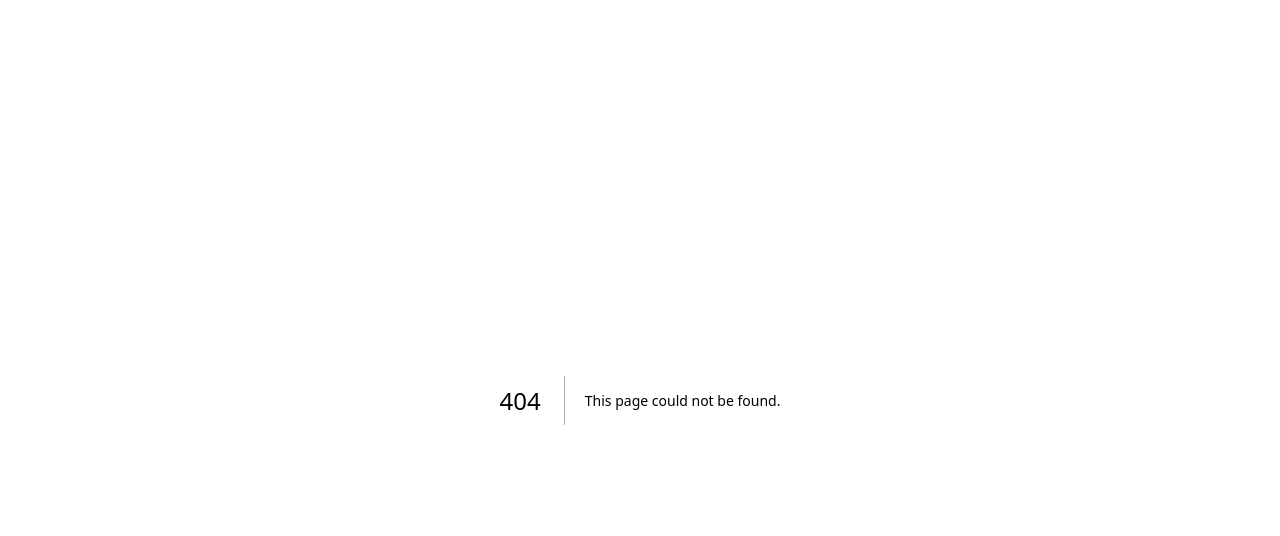
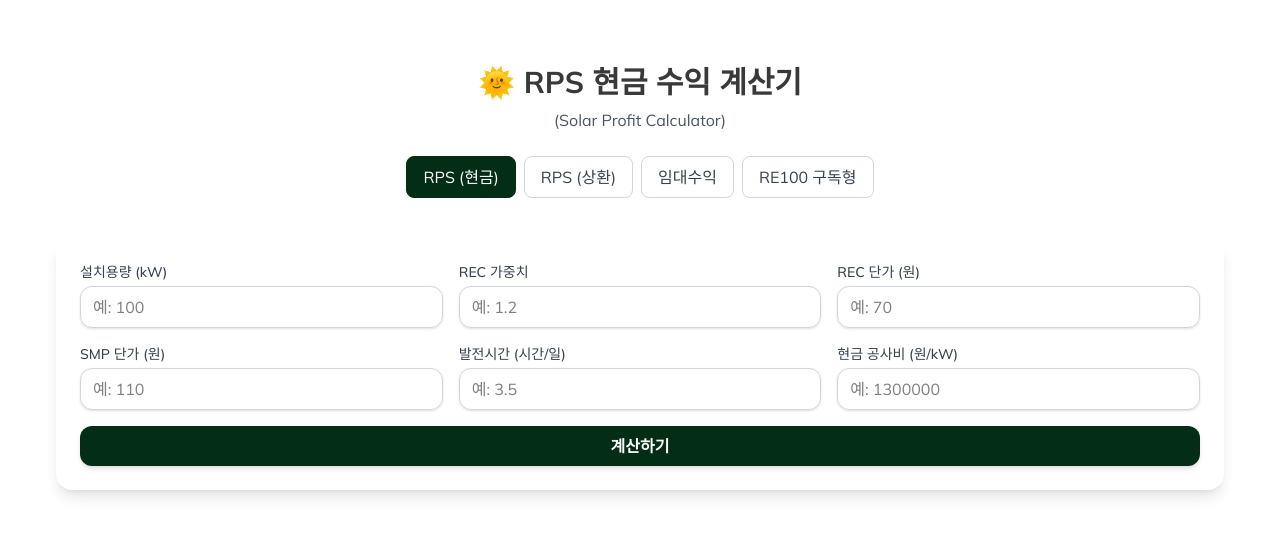
Before and after one commit to choiyoungwoo96/energyplanwebsite, a Next.js app: page /profit in a window 1280 px wide. Before the commit this address had no page. Shown: the top 536 px of the page. Built offline with nearby package versions, Linux system fonts and the light colour scheme.

Commit message:
profit page

```diff
--- a/src/app/page.js
+++ b/src/app/page.js
@@ -5,7 +5,7 @@ import CommunitySection from "@/components/Section/communitySection";
 import ConstructionCases from "@/components/Section/constructionCases";
 import DirectionSection from "@/components/Section/directionSection";
 import Footer from "@/components/Section/footer";
-import Profit from "@/components/Section/profit";
+
 import QAAccordion from "@/components/Section/QAAccordion";
 import Service from "@/components/Section/service";
 import Sidemenu from "@/components/Section/sidemenu";
@@ -18,7 +18,6 @@ export default function Home() {
       <Sidemenu></Sidemenu>
       <Header></Header>
       <Slide></Slide>
-      <Profit></Profit>
       <About></About>
       <Business></Business>
       <CommunitySection></CommunitySection>
--- /dev/null
+++ b/src/app/profit/page.jsx
@@ -0,0 +1,4 @@
+import Profit from "@/components/Section/profit";
+export default function page() {
+  return <Profit></Profit>;
+}
```
